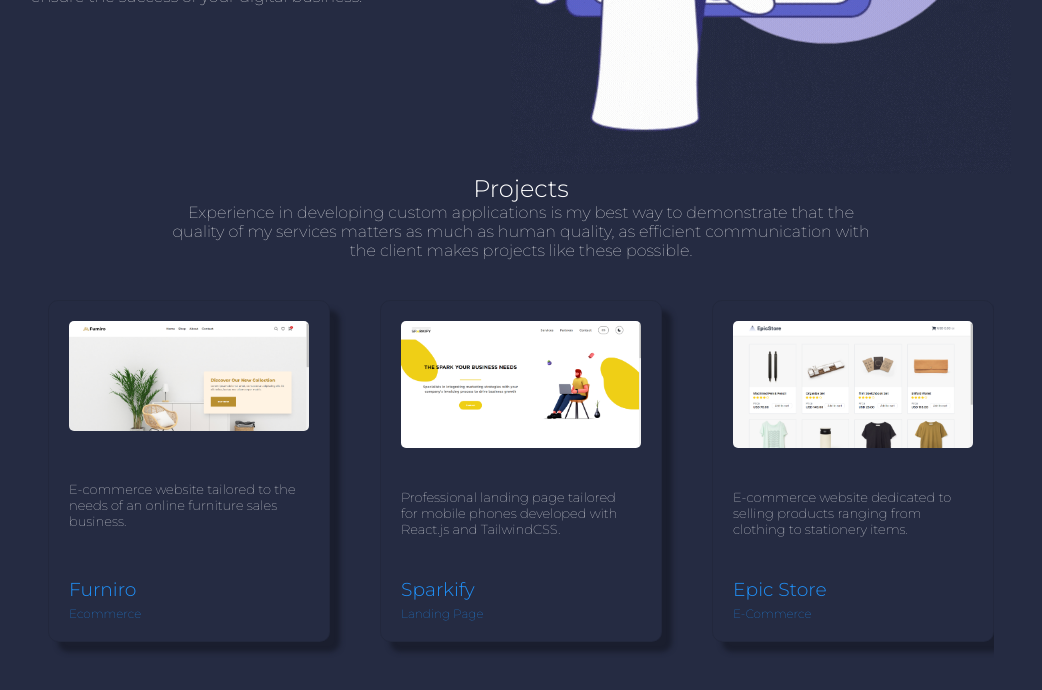
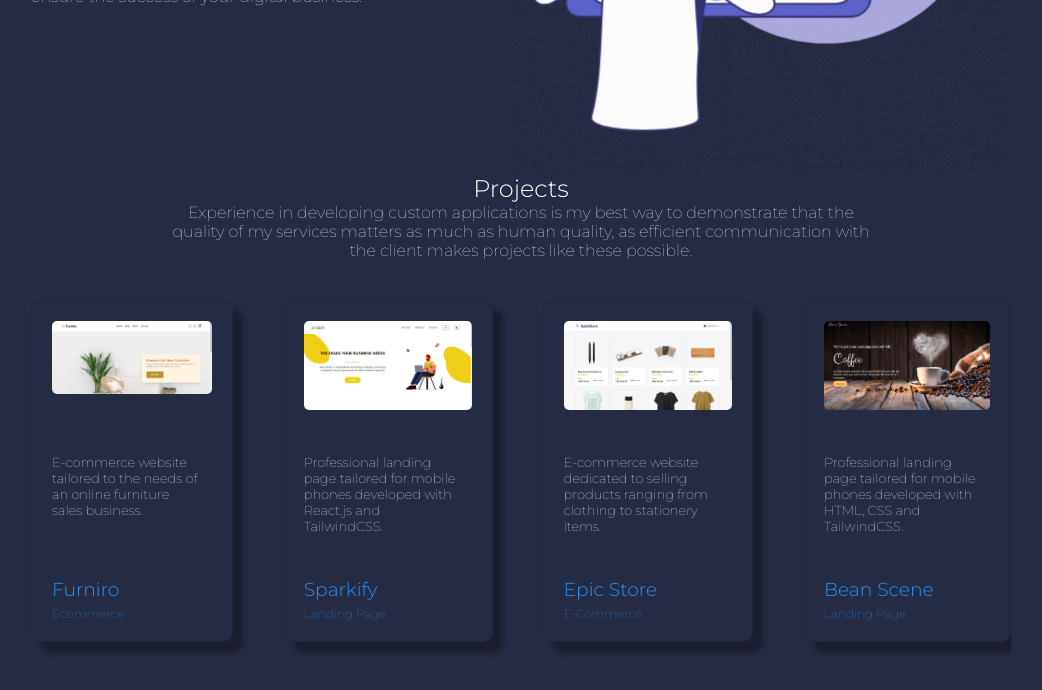
Before and after one commit to fariasagustin3/agus-landing, a React (Vite) app: page / in a window 1280 px wide. Shown: the part 1946-2636 px from the top of the page, without its empty margins (119-1161 px from the left). Built offline with nearby package versions, Linux system fonts and the light colour scheme.

Commit message:
added a new item to portfolio section

```diff
--- a/src/sections/portfolio/Portfolio.jsx
+++ b/src/sections/portfolio/Portfolio.jsx
@@ -2,6 +2,7 @@ import "./portfolio.css";
 import Furniro from "../../assets/furniro-header.png";
 import Landing from "../../assets/landing-sparkify-project.png";
 import EpicStore from "../../assets/epic-store-project.png";
+import BeanScene from "../../assets/coffee-project.png";
 
 export default function Portfolio() {
   return (
@@ -38,6 +39,14 @@ export default function Portfolio() {
               <span>E-Commerce</span>
             </div>
           </a>
+          <a href="https://bean-scene-web.vercel.app/" target="_blank" className="portfolio-project-item">
+            <img src={BeanScene} alt="" />
+            <span className="portfolio-project-description">Professional landing page tailored for mobile phones developed with HTML, CSS and TailwindCSS.</span>
+            <div className="portfolio-project-texts">
+              <h3>Bean Scene</h3>
+              <span>Landing Page</span>
+            </div>
+          </a>
         </div>
       </div>
     </section>
```
Also changed, not shown: src/assets/coffee-project.png (added).
